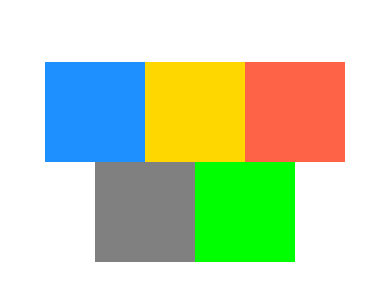
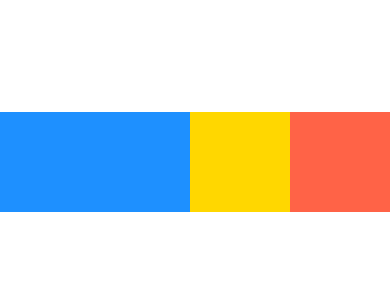
Before and after one commit to hanseltertius/DoneWithIt, a React Native app: screen / in a window 390 px wide. Shown: the part 260-560 px from the top of the page. Built offline with nearby package versions, Linux system fonts and the light colour scheme.

Commit message:
Implement flexShrink

```diff
--- a/App.js
+++ b/App.js
@@ -12,13 +12,12 @@ export default function App() {
         flexDirection: 'row',
         justifyContent: 'center',
         alignItems: 'center',
-        alignContent: 'center',
-        flexWrap: 'wrap'
       }}>
       <View
         style={{
           backgroundColor: 'dodgerblue',
-          width: 100,
+          width: 400,
+          flexShrink: 1,
           height: 100,
         }} />
 
@@ -36,23 +35,6 @@ export default function App() {
           height: 100
         }} />
 
-      <View
-        style={{
-          backgroundColor: 'grey',
-          width: 100,
-          height: 100
-        }} />
-
-      <View
-        style={{
-          backgroundColor: 'lime',
-          width: 100,
-          height: 100
-        }} />
-
-
-
-
     </View>
   );
 }
```
